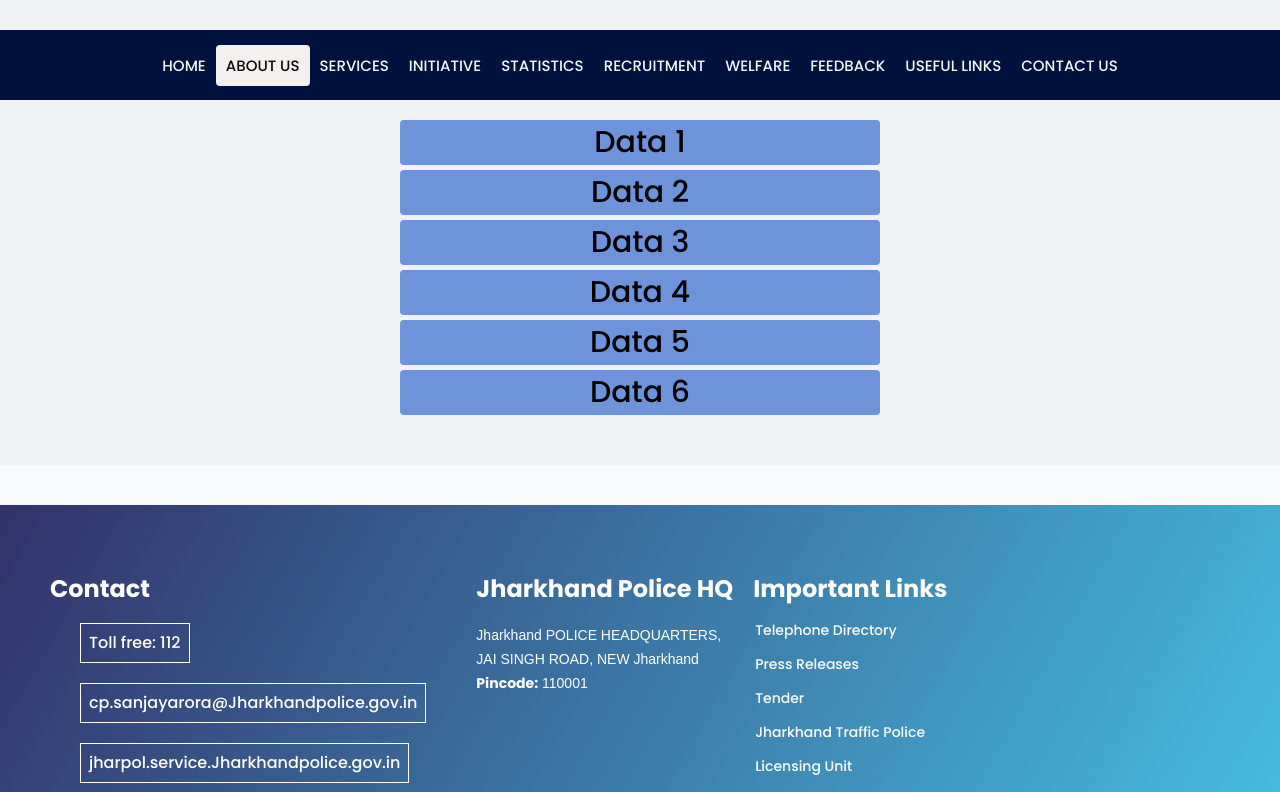
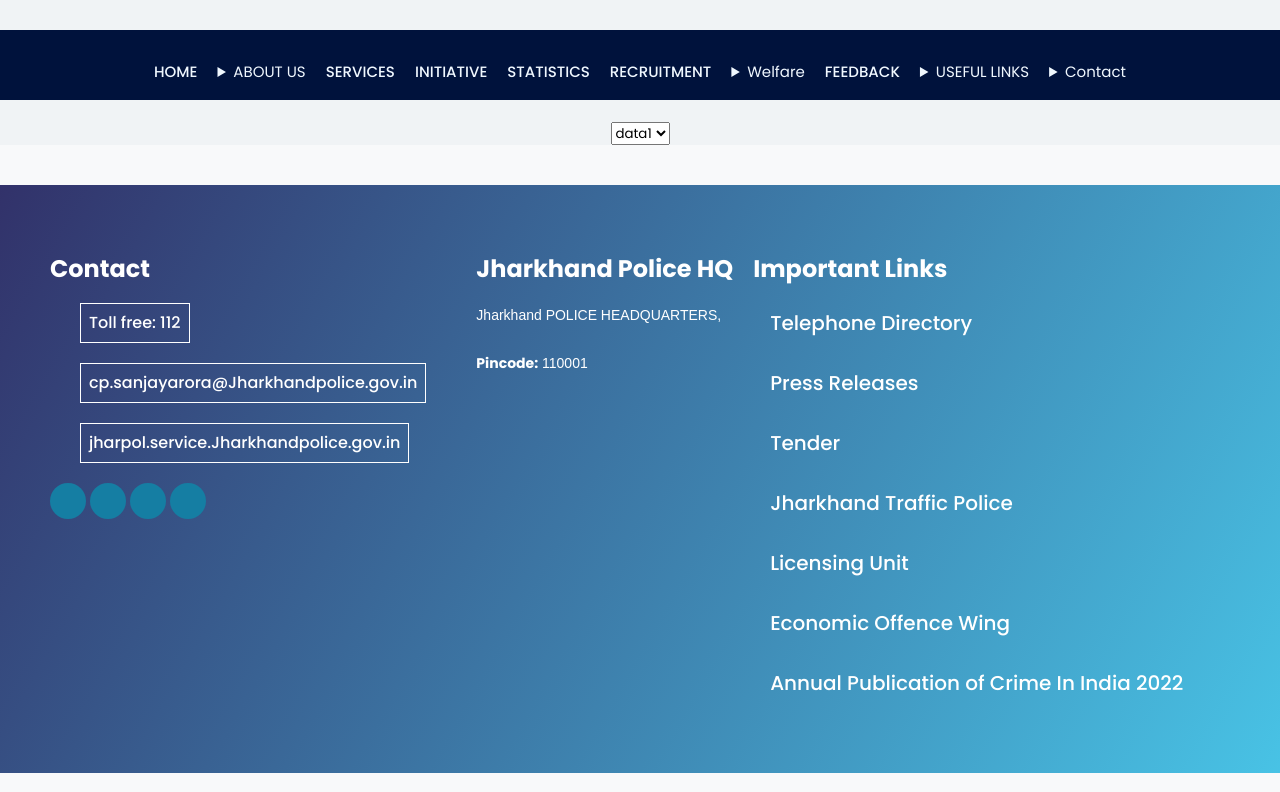
Before and after one commit to Yash43211234/Jharkhand_Police-Web-Application, a React (Create React App) app: page /about in a window 1280 px wide. Shown: the top 792 px of the page. Built offline with nearby package versions, Linux system fonts and the light colour scheme.

Commit message:
modifiedin navbar section

```diff
--- a/src/components/About.js
+++ b/src/components/About.js
@@ -5,7 +5,11 @@
     return(
         <>
           <div>
-          <AboutList/>
+            <select>
+              <option>data1</option>
+
+
+            </select>
           </div>
         </>
 
--- a/src/components/FooterAbove.js
+++ b/src/components/FooterAbove.js
@@ -36,7 +36,7 @@
                         <div className="col-lg-4 col-md-6 footer-links footer-info">
                             <h3>Jharkhand Police HQ</h3>
                             <p>
-                                Jharkhand POLICE HEADQUARTERS, <br /> JAI SINGH ROAD, NEW Jharkhand <br />
+                                Jharkhand POLICE HEADQUARTERS, <br /> <br />
                                 <strong>Pincode:</strong> 110001<br />
                             </p>
                         </div>
--- a/src/components/Link.js
+++ b/src/components/Link.js
@@ -1,3 +1,4 @@
+import './link.css';
 function Link(){
     return (
             <>
--- a/src/components/Navbar.css
+++ b/src/components/Navbar.css
@@ -7,6 +7,7 @@
     text-decoration: none;
     font-family: 'Poppins', sans-serif;
 }
+
 
 .Navbar {
     background: #00123c;
@@ -22,13 +23,13 @@
     align-items: center;
 }
 
+
+
 .Navbar li {
     border: 0;
     display: inline-block;
 
     list-style: none;
-
-
 
 }
 
@@ -36,6 +37,7 @@
     color: rgb(10, 10, 10);
     background-color: rgb(244, 240, 240);
 }
+
 
 .nav-bar-link {
 
@@ -48,6 +50,30 @@
     transition: 0.5s;
     border-radius: 4px;
 }
+.details-of-navbar  {
+    color: rgb(2, 8, 49);
+    background-color: rgb(4, 53, 105);
+    position: absolute;
+
+    margin-left: -20px;
+
+    box-sizing: border-box;
+}
+
+.details-of-navbar li {
+    display: flex;
+
+    flex-direction: column;
+    width: 200px;
+    font-size: 18px;
+    font-weight: 500;
+    margin-top: -20px;
+    border-bottom: 1px dotted black ;
+
+
+
+}
+
 
 .login-button {
     color: rgb(6, 0, 0);
--- a/src/components/Navbar.js
+++ b/src/components/Navbar.js
@@ -8,24 +8,63 @@
             <ul>
                 <li><NavLink className="nav-bar-link"  to="/Home"> HOME </NavLink></li>
                <li>
+                   <details >
+                        <summary className="nav-bar-link sub-li">ABOUT US</summary>
+                       <ul  className="details-of-navbar">
+                            <li className="sub-Navlink-li"><NavLink className="nav-bar-link"  to="History"> History </NavLink></li>
+                            <li className="sub-Navlink-li" ><NavLink className="nav-bar-link"  to="/charter"> Citizens Charter </NavLink></li>
+                            <li className="sub-Navlink-li" ><NavLink className="nav-bar-link"  to="/appreciation"> Appreciation </NavLink></li>
+                            <li className="sub-Navlink-li" ><NavLink className="nav-bar-link"  to="/medals"> Medals </NavLink></li>
+                            <li className="sub-Navlink-li" ><NavLink className="nav-bar-link"  to="news"> In News </NavLink></li>
+                            <li className="sub-Navlink-li" ><NavLink className="nav-bar-link"  to="/martyrs"> Martyrs </NavLink></li>
+                            <li className="sub-Navlink-li" ><NavLink className="nav-bar-link"  to="/prectices"> Best Practices </NavLink></li>
+                       </ul>
 
-                <NavLink className="nav-bar-link"  to="/About"> ABOUT US </NavLink>
-
+                   </details>
                </li>
 
 
-
-
-
-
-                <li><NavLink className="nav-bar-link" to="/ServiceList">SERVICES </NavLink></li>
+                <li>
+                <NavLink className="nav-bar-link" to="/Service">SERVICES </NavLink>
+                </li>
                 <li><NavLink className="nav-bar-link" to="/initiative"> INITIATIVE </NavLink></li>
                 <li><NavLink className="nav-bar-link" to="/statistics">STATISTICS</NavLink></li>
                 <li><NavLink className="nav-bar-link" to="/recruitment">RECRUITMENT</NavLink></li>
-                <li><NavLink className="nav-bar-link" to="/welfare">WELFARE</NavLink></li>
+                <li>
+                <details >
+                        <summary className="nav-bar-link sub-li">Welfare</summary>
+                       <ul  className="details-of-navbar">
+                            <li className="sub-Navlink-li"><NavLink className="nav-bar-link"  to="Welfare"> Welfare </NavLink></li>
+                            <li className="sub-Navlink-li" ><NavLink className="nav-bar-link"  to="/Schools"> Jharkhand Police Public Schools </NavLink></li>
+
+                       </ul>
+
+                   </details>
+                </li>
                 <li><NavLink className="nav-bar-link" to="/feedback">FEEDBACK</NavLink></li>
-                 <li><NavLink className="nav-bar-link" to="/Link">USEFUL LINKS</NavLink></li>
-                 <li><NavLink className="nav-bar-link" to="/contact">CONTACT US</NavLink></li>
+                 <li>
+                 <details >
+                        <summary className="nav-bar-link sub-li">USEFUL LINKS</summary>
+                       <ul  className="details-of-navbar">
+                            <li className="sub-Navlink-li"><NavLink className="nav-bar-link"  to="Yoga"> Funds For Yoga </NavLink></li>
+                            <li className="sub-Navlink-li" ><NavLink className="nav-bar-link"  to="/Acts"> Acts and Rules </NavLink></li>
+                            <li className="sub-Navlink-li" ><NavLink className="nav-bar-link"  to="/Orders"> Circulars/Orders </NavLink></li>
+                            <li className="sub-Navlink-li" ><NavLink className="nav-bar-link"  to="/Kissa"> Kissa khaki ka</NavLink></li>
+                            <li className="sub-Navlink-li" ><NavLink className="nav-bar-link"  to="Podcasts"> Podcasts</NavLink></li>
+                            <li className="sub-Navlink-li" ><NavLink className="nav-bar-link"  to="/Gadgets"> Jharkhand Police Gadgets </NavLink></li>
+                            <li className="sub-Navlink-li" ><NavLink className="nav-bar-link"  to="/Weekly"> Weekly Practices </NavLink></li>
+                       </ul>
+
+                   </details>
+                </li>
+                 <li><details >
+                        <summary className="nav-bar-link sub-li">Contact</summary>
+                       <ul  className="details-of-navbar">
+                            <li className="sub-Navlink-li"><NavLink className="nav-bar-link"  to="contact">Important Contact </NavLink></li>
+                            <li className="sub-Navlink-li" ><NavLink className="nav-bar-link"  to="/telephone"> Telephone Directory </NavLink></li>
+                       </ul>
+
+                   </details></li>
                 {/* <li><NavLink className="nav-bar-link" to="/contact">CONTACT US</NavLink></li> */}
 
             </ul>
--- a/src/components/Service.js
+++ b/src/components/Service.js
@@ -1,5 +1,5 @@
 import React from "react";
-import AboutList from "../List/AboutList";
+
 import { Link } from "react-router-dom";
 
 
@@ -7,7 +7,8 @@
     return (
         <>
             <div>
-          <AboutList/>
+
+
           </div>
 
         </>
--- a/src/components/Welfare.js
+++ b/src/components/Welfare.js
@@ -20,7 +20,7 @@
                           <i className="bx bxs-building-house bgred"></i>
                         </div>
                         <div className="col-sm-12 col-md-6 float-start">
-                          <h3 className="float-start text-left">jps/traiffic/training</h3>
+                          <h3 className="float-start text-left">jps/traffic/training</h3>
                         </div>
                         <div className="col-sm-12 col-md-4 float-start">
                           <a href="https://www.Jharkhandpolicepublicschool.com/" target="_blank" rel="noopener noreferrer" className="btn btn-dp">View</a>
--- a/src/components/link.css
+++ b/src/components/link.css
@@ -1,7 +1,4 @@
-* {
-    padding: 0px;
-    margin: 10px;
-}
+
 
 tr td {
     width: 1500px;
```
